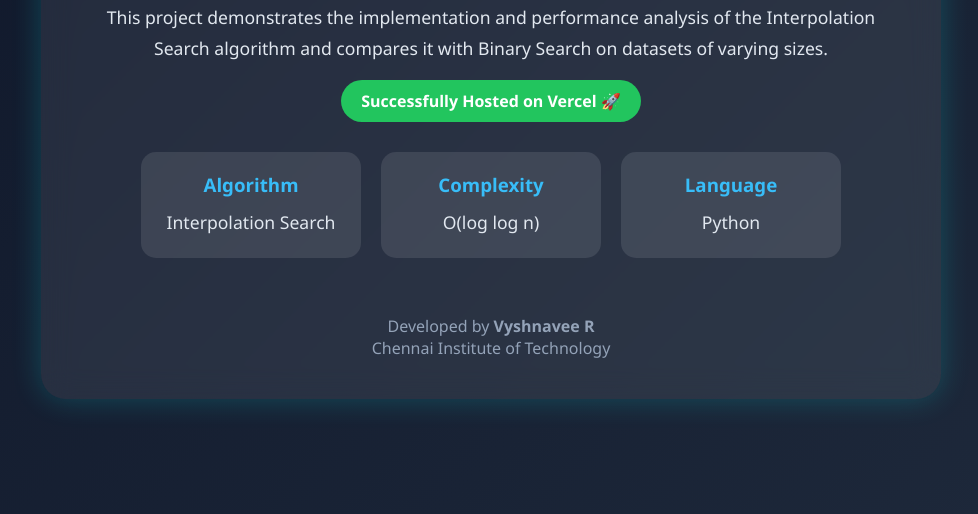
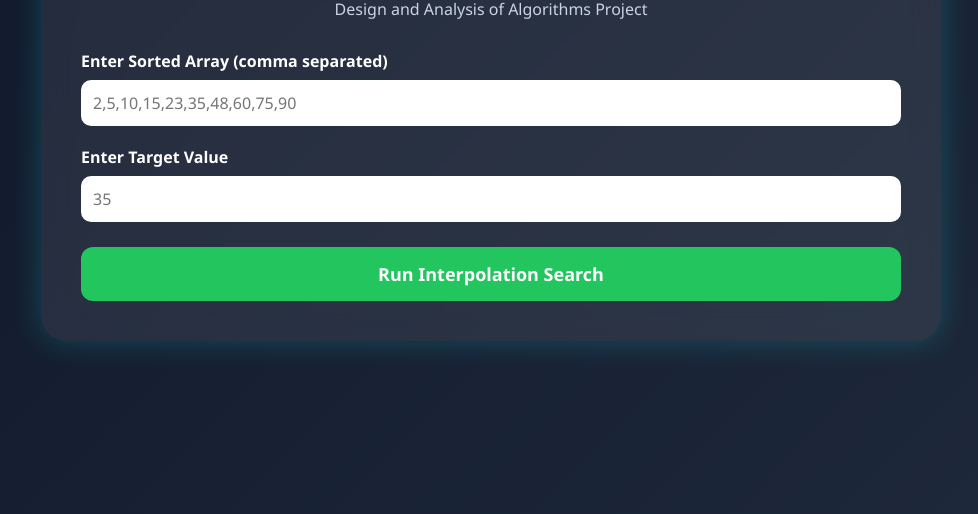
Before and after one commit to vyshnavee-vyshu/interpolation-search-analysis, a plain HTML site: page index.html in a window 1280 px wide. Shown: the part 286-800 px from the top of the page, without its empty margins (149-1127 px from the left). Drawn offline with Linux system fonts and the light colour scheme.

Commit message:
Update HTML structure and styling for visualizer

```diff
--- a/index.html
+++ b/index.html
@@ -3,7 +3,7 @@
 <head>
 <meta charset="UTF-8">
 <meta name="viewport" content="width=device-width, initial-scale=1.0">
-    <title>Interpolation Search Analysis</title>
+<title>Interpolation Search Visualizer</title>
 
 <style>
 *{
@@ -30,68 +30,73 @@
 backdrop-filter:blur(15px);
 border-radius:25px;
 padding:40px;
-            text-align:center;
 box-shadow:0 0 30px rgba(0,255,255,0.2);
 }
 
 h1{
-            font-size:3rem;
+text-align:center;
 margin-bottom:10px;
+font-size:2.8rem;
 background:linear-gradient(to right,#38bdf8,#22c55e);
 -webkit-background-clip:text;
 -webkit-text-fill-color:transparent;
 }
 
-        h2{
+.subtitle{
+text-align:center;
+margin-bottom:30px;
 color:#cbd5e1;
-            margin-bottom:25px;
 }
 
-        p{
-            color:#e2e8f0;
-            line-height:1.8;
-            font-size:1.1rem;
+label{
+display:block;
+margin-top:20px;
+margin-bottom:8px;
+font-weight:bold;
 }
 
-        .card-container{
-            display:flex;
-            gap:20px;
-            justify-content:center;
-            flex-wrap:wrap;
-            margin-top:30px;
+input{
+width:100%;
+padding:12px;
+border:none;
+border-radius:10px;
+font-size:16px;
 }
 
-        .card{
-            width:220px;
-            padding:20px;
-            border-radius:15px;
-            background:rgba(255,255,255,0.1);
+button{
+margin-top:25px;
+width:100%;
+padding:15px;
+border:none;
+border-radius:12px;
+background:#22c55e;
+color:white;
+font-size:18px;
+font-weight:bold;
+cursor:pointer;
 transition:0.3s;
 }
 
-        .card:hover{
-            transform:translateY(-10px);
-            box-shadow:0 0 20px rgba(56,189,248,0.4);
+button:hover{
+transform:translateY(-2px);
 }
 
-        .card h3{
-            color:#38bdf8;
-            margin-bottom:10px;
+.result{
+margin-top:30px;
+padding:20px;
+background:rgba(255,255,255,0.08);
+border-radius:15px;
+display:none;
 }
 
-        footer{
-            margin-top:35px;
-            color:#94a3b8;
+.result h2{
+margin-bottom:15px;
+color:#38bdf8;
 }
 
-        .badge{
-            display:inline-block;
-            margin-top:15px;
-            padding:10px 20px;
-            border-radius:30px;
-            background:#22c55e;
-            color:white;
-            font-weight:bold;
+.result p{
+margin:8px 0;
+font-size:18px;
 }
 </style>
 </head>
@@ -101,44 +106,114 @@
 <div class="container">
 
 <h1>Interpolation Search Analysis</h1>
-    <h2>Design and Analysis of Algorithms Project</h2>
 
-    <p>
-        This project demonstrates the implementation and performance analysis
-        of the Interpolation Search algorithm and compares it with Binary Search
-        on datasets of varying sizes.
+<p class="subtitle">
+Design and Analysis of Algorithms Project
 </p>
 
-    <div class="badge">
-        Successfully Hosted on Vercel 🚀
-    </div>
+<label>Enter Sorted Array (comma separated)</label>
+<input id="arrayInput"
+placeholder="2,5,10,15,23,35,48,60,75,90">
 
-    <div class="card-container">
+<label>Enter Target Value</label>
+<input id="targetInput"
+placeholder="35">
 
-        <div class="card">
-            <h3>Algorithm</h3>
-            <p>Interpolation Search</p>
-        </div>
+<button onclick="runSearch()">
+Run Interpolation Search
+</button>
 
-        <div class="card">
-            <h3>Complexity</h3>
-            <p>O(log log n)</p>
-        </div>
+<div class="result" id="resultBox">
+<h2>Search Result</h2>
 
-        <div class="card">
-            <h3>Language</h3>
-            <p>Python</p>
+<p id="indexResult"></p>
+<p id="comparisonResult"></p>
+<p>Average Complexity: O(log log n)</p>
+<p>Worst Case: O(n)</p>
+
 </div>
 
 </div>
 
-    <footer>
-        <br>
-        Developed by <b>Vyshnavee R</b><br>
-        Chennai Institute of Technology
-    </footer>
+<script>
 
-</div>
+function interpolationSearch(arr,target){
+
+let low=0;
+let high=arr.length-1;
+let comparisons=0;
+
+while(
+low<=high &&
+target>=arr[low] &&
+target<=arr[high]
+){
+
+comparisons++;
+
+if(low===high){
+
+if(arr[low]===target)
+return {index:low,comparisons};
+
+return {index:-1,comparisons};
+}
+
+let pos=
+low+
+Math.floor(
+((target-arr[low])*(high-low))
+/
+(arr[high]-arr[low])
+);
+
+if(arr[pos]===target){
+return {index:pos,comparisons};
+}
+
+if(arr[pos]<target){
+low=pos+1;
+}
+else{
+high=pos-1;
+}
+}
+
+return {index:-1,comparisons};
+}
+
+function runSearch(){
+
+let arr=document
+.getElementById("arrayInput")
+.value
+.split(",")
+.map(Number);
+
+let target=parseInt(
+document.getElementById("targetInput").value
+);
+
+let result=
+interpolationSearch(arr,target);
+
+document.getElementById("resultBox").style.display="block";
+
+if(result.index!==-1){
+document.getElementById("indexResult").innerHTML=
+"✅ Found at Index: <b>"+result.index+"</b>";
+}
+else{
+document.getElementById("indexResult").innerHTML=
+"❌ Element Not Found";
+}
+
+document.getElementById("comparisonResult").innerHTML=
+"Comparisons: <b>"+result.comparisons+"</b>";
+
+}
+
+</script>
 
 </body>
 </html>
```
Lines whose indentation alone changed are shown as unchanged.
